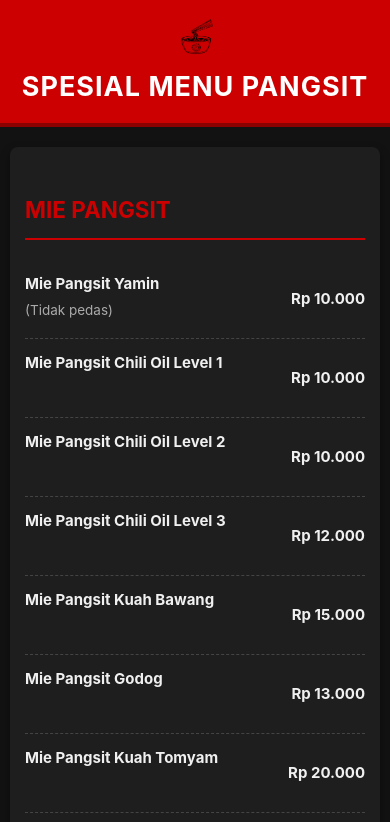
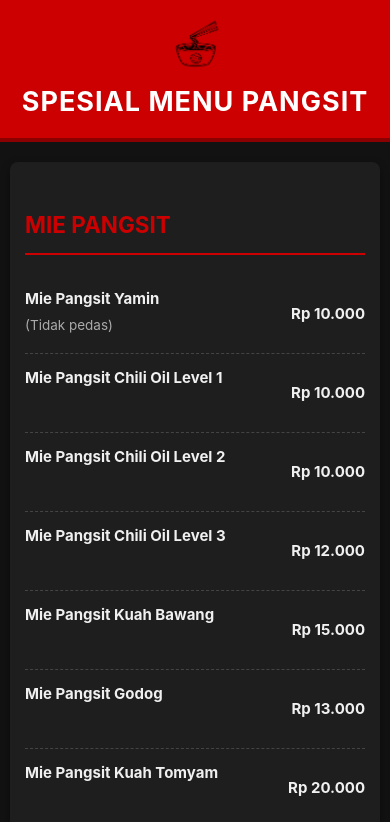
Before and after one commit to ZyreX-art/pangsit, a plain HTML site: page index.html in a window 390 px wide. Shown: the top 822 px of the page. Drawn offline with Linux system fonts and the light colour scheme.

Commit message:
Update index.html

```diff
--- a/index.html
+++ b/index.html
@@ -124,7 +124,7 @@
             }
 
             header .logo {
-                height: 45px; /* Kecilkan logo di layar HP */
+                height: 60px; /* Kecilkan logo di layar HP */
             }
 
             header h1 {
@@ -313,4 +313,5 @@
     </footer>
 
 </body>
+
 </html>
```
